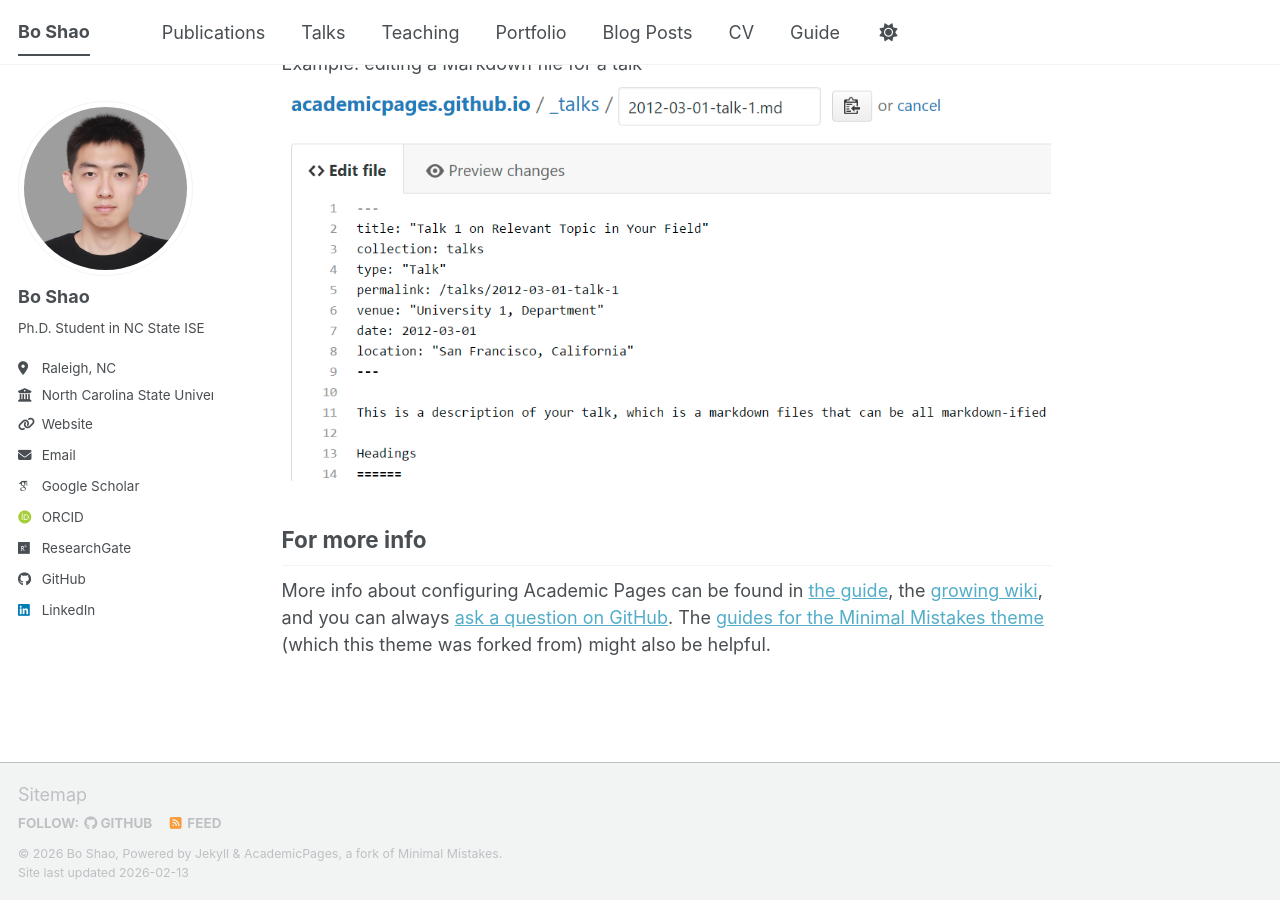
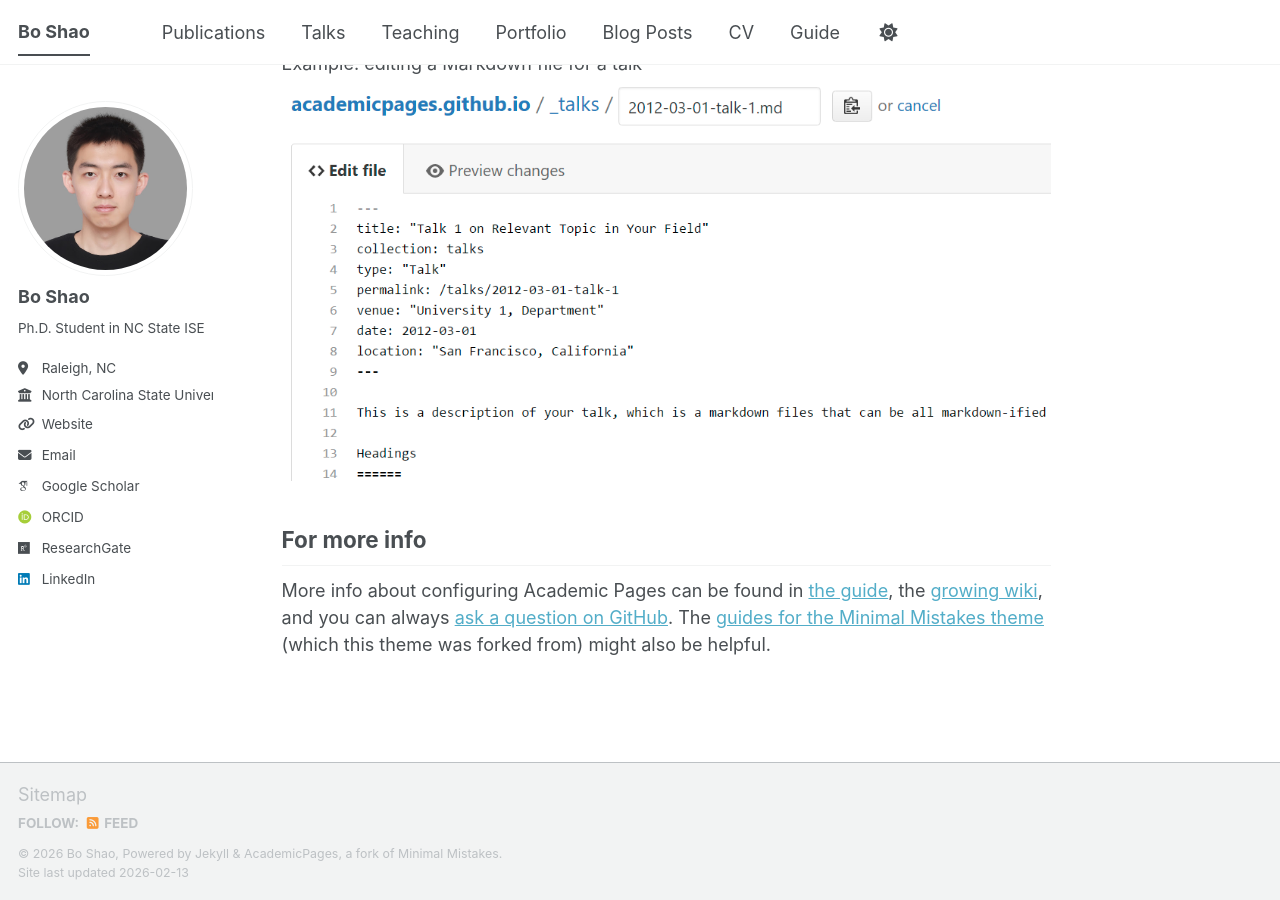
Before and after one commit to boshao321/boshao321.github.io, a Jekyll site: the page built from _pages/about.md, in a window 1280 px wide and 900 px high, scrolled down 2720 px. Built offline with Jekyll 4.4.1, drawn with Linux system fonts in a browser that asks for light colours; some web fonts are replaced; a script bundle is joined from its source files by our own code; library files that are not in the unit come from our copies.

Commit message:
Remove GitHub username from _config.yml
Removed GitHub URL from configuration.

```diff
--- a/_config.yml
+++ b/_config.yml
@@ -51,7 +51,7 @@ author:
   bitbucket        : # Username - Update with your username on the site
   codepen          : # Username
   dribbble         : # Username
-  github           : "https://github.com/boshao321"
+  github           : # "https://github.com/boshao321"
   kaggle           : # Username
   stackoverflow    : # User number or user number and name (i.e., use "1" or "1/jeff-atwood")
 
```
